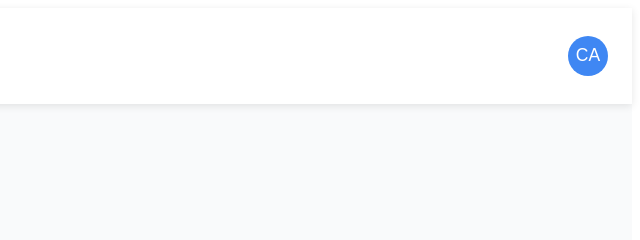
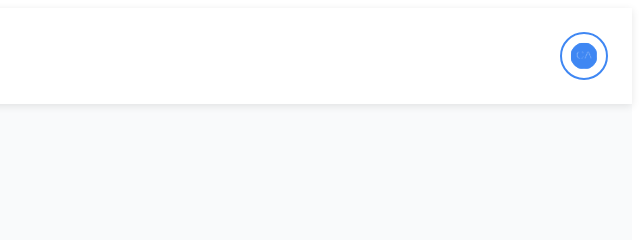
Before and after one commit to JavierTamaritWeb/dark, a plain HTML site: page index.html in a window 1280 px wide. Shown: the top 240 px of the page, 640-1280 px from the left. Drawn offline with nearby package versions, Linux system fonts and the light colour scheme; files that its build step writes are made by us from their sources.

Commit message:
Tercer commit

```diff
--- a/js/lang.js
+++ b/js/lang.js
@@ -15,17 +15,20 @@ class LanguageManager {
     }
 
     applyLanguage() {
-        // Actualizar contenido
+        // Actualizar contenido y botón
+        const targetLang = this.lang === 'es' ? 'ca' : 'es';
+        const langButton = document.getElementById('lang-toggle');
+
+        // Actualizar icono y etiqueta
+        langButton.querySelector('use').setAttribute('href', `#icon-lang-${targetLang}`);
+        langButton.setAttribute('data-lang', targetLang.toUpperCase());
+
+        // Actualizar textos
         document.documentElement.lang = this.lang;
         document.querySelectorAll('[data-lang]').forEach(element => {
             const translation = element.getAttribute(`data-lang-${this.lang}`);
             if (translation) element.textContent = translation;
         });
-
-        // Actualizar botón (mostrar idioma objetivo)
-        const targetLang = this.lang === 'es' ? 'ca' : 'es';
-        const useElement = document.querySelector('#lang-toggle use');
-        useElement?.setAttribute('href', `#icon-lang-${targetLang}`);
 
         localStorage.setItem(LanguageManager.#STORAGE_KEY, this.lang);
     }
--- a/scss/main.scss
+++ b/scss/main.scss
@@ -1,4 +1,3 @@
-// main.scss
 @use "sass:map";
 
 // ====================
@@ -164,34 +163,70 @@ $colors: (
 }
 
 // ====================
-// Botón de Idioma
+// Botón de Idioma (Nuevo diseño)
 // ====================
 .lang-toggle {
-    width: 40px;
-    height: 40px;
-    border: none;
-    background: none;
+    $self: &;
+    width: 48px;
+    height: 48px;
+    border: 2px solid var(--color-accent);
+    border-radius: 50%;
+    background: var(--color-surface);
     cursor: pointer;
-    padding: 0;
-    transition: transform 0.3s ease;
+    position: relative;
+    transition: all 0.4s cubic-bezier(0.68, -0.55, 0.27, 1.55);
 
     &:hover {
-        transform: scale(1.1);
-        use {
-            filter: brightness(1.15);
+        transform: rotate(15deg) scale(1.1);
+        box-shadow: 0 4px 12px rgba(0, 0, 0, 0.15);
+
+        #{$self}__icon {
+            stroke-width: 2.2;
         }
     }
 
     &__icon {
-        display: block;
-        width: 100%;
-        height: 100%;
+        width: 60%;
+        height: 60%;
+        position: absolute;
+        top: 50%;
+        left: 50%;
+        transform: translate(-50%, -50%);
+        stroke: var(--color-accent);
+        transition: inherit;
 
-        text {
-            font-family: Arial, sans-serif;
-            font-weight: 700;
-            user-select: none;
-            font-size: 14px;
+        circle {
+            transition: fill 0.3s ease;
+        }
+    }
+
+    &::after {
+        content: attr(data-lang);
+        position: absolute;
+        bottom: -24px;
+        left: 50%;
+        transform: translateX(-50%);
+        font-size: 0.9rem;
+        font-weight: 700;
+        color: var(--color-accent);
+        opacity: 0;
+        transition: opacity 0.3s ease;
+        pointer-events: none;
+    }
+
+    &:hover::after {
+        opacity: 1;
+    }
+
+    [data-theme="dark"] & {
+        border-color: var(--color-text);
+
+        &__icon {
+            stroke: var(--color-text);
+        }
+
+        &::after {
+            color: var(--color-text);
         }
     }
 }
```
